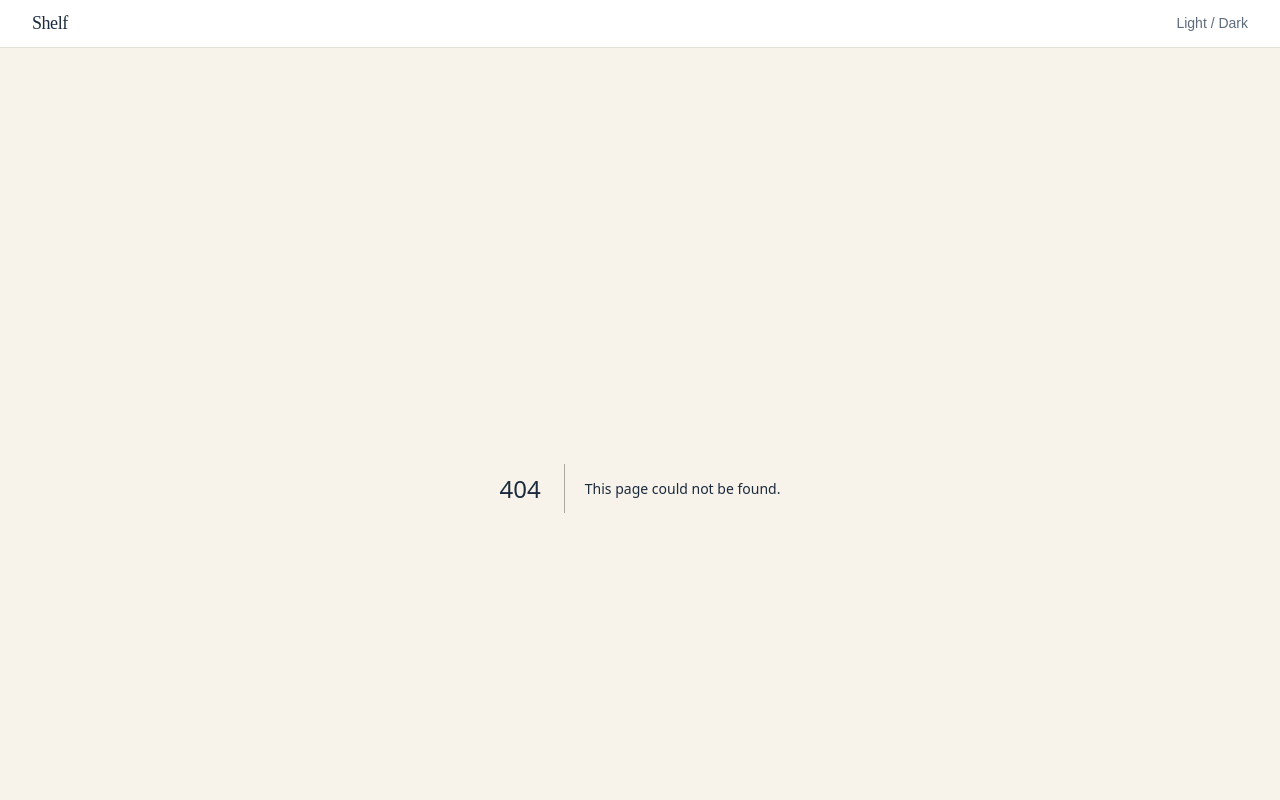
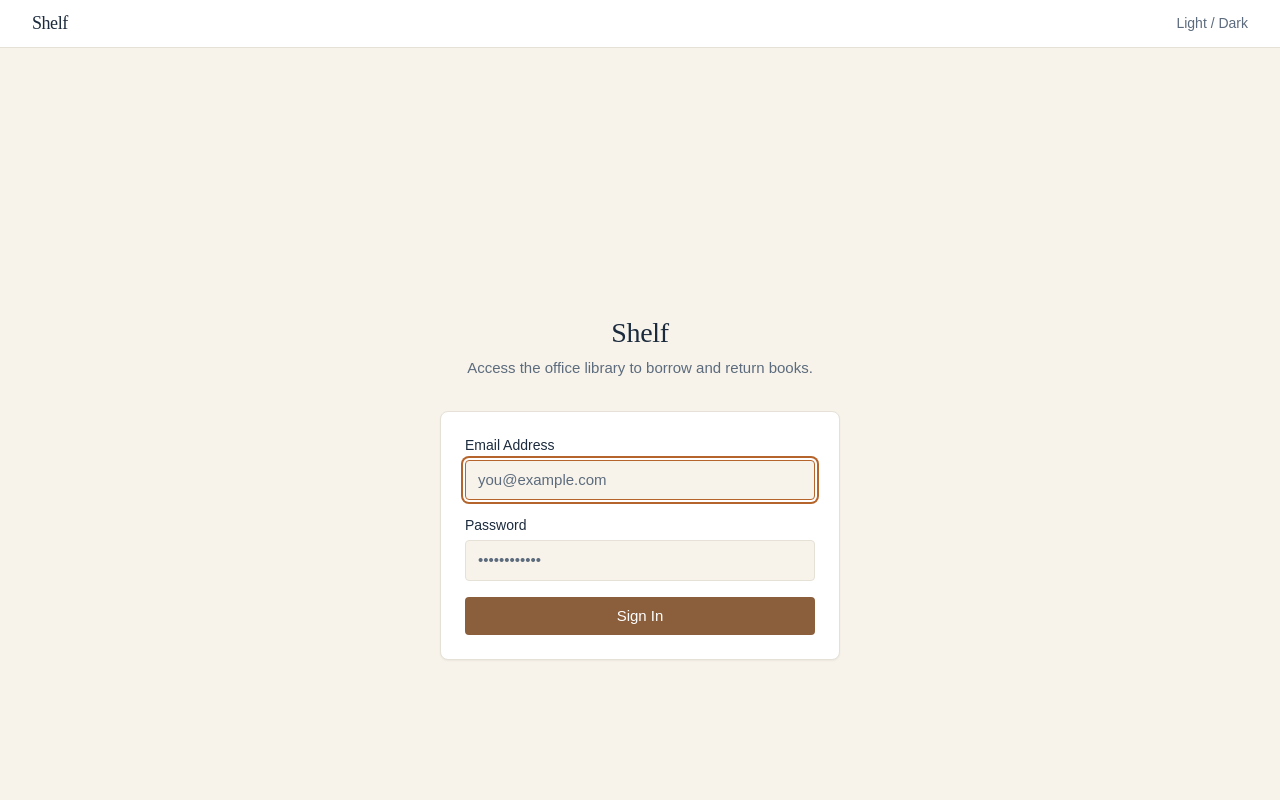
Before and after one commit to AEGIS-OSX/shelf-ii, a Next.js app: page /sign-in in a window 1280 px wide. Before the commit this address had no page. Shown: the top 800 px of the page. Built offline with nearby package versions, Linux system fonts and the light colour scheme.

Commit message:
feat: Sign-In page [worker-t1 via sterling]

```diff
--- /dev/null
+++ b/app/sign-in/SignInForm.tsx
@@ -0,0 +1,228 @@
+"use client";
+
+import { useState, useRef, useEffect, useCallback, type FormEvent } from "react";
+import { motion } from "framer-motion";
+
+interface SignInFormProps {
+  redirectTo: string;
+}
+
+export default function SignInForm({ redirectTo }: SignInFormProps) {
+  const [email, setEmail] = useState("");
+  const [password, setPassword] = useState("");
+  const [error, setError] = useState<string | null>(null);
+  const [loading, setLoading] = useState(false);
+  const [fieldErrors, setFieldErrors] = useState<{ email?: string; password?: string }>({});
+
+  const formRef = useRef<HTMLFormElement>(null);
+  const emailRef = useRef<HTMLInputElement>(null);
+  const submitRef = useRef<HTMLButtonElement>(null);
+
+  // Focus the email field on mount
+  useEffect(() => {
+    emailRef.current?.focus();
+  }, []);
+
+  // Focus trap: keep focus within the form while it is mounted
+  const handleKeyDown = useCallback((e: KeyboardEvent) => {
+    if (e.key === "Escape") {
+      // On Escape, move focus to the email field (no close action since this is not a drawer)
+      emailRef.current?.focus();
+      return;
+    }
+
+    if (e.key !== "Tab") return;
+
+    const form = formRef.current;
+    if (!form) return;
+
+    const focusable = form.querySelectorAll<HTMLElement>(
+      "input, button, [tabindex]:not([tabindex='-1'])"
+    );
+    if (focusable.length === 0) return;
+
+    const first = focusable[0];
+    const last = focusable[focusable.length - 1];
+
+    if (e.shiftKey) {
+      if (document.activeElement === first) {
+        e.preventDefault();
+        last.focus();
+      }
+    } else {
+      if (document.activeElement === last) {
+        e.preventDefault();
+        first.focus();
+      }
+    }
+  }, []);
+
+  useEffect(() => {
+    document.addEventListener("keydown", handleKeyDown);
+    return () => document.removeEventListener("keydown", handleKeyDown);
+  }, [handleKeyDown]);
+
+  function validate(): boolean {
+    const errors: { email?: string; password?: string } = {};
+    let valid = true;
+
+    if (!email.trim()) {
+      errors.email = "This field is required.";
+      valid = false;
+    }
+    if (!password.trim()) {
+      errors.password = "This field is required.";
+      valid = false;
+    }
+
+    setFieldErrors(errors);
+    return valid;
+  }
+
+  async function handleSubmit(e: FormEvent) {
+    e.preventDefault();
+    setError(null);
+
+    if (!validate()) return;
+
+    setLoading(true);
+
+    // Simulate authentication delay
+    await new Promise((resolve) => setTimeout(resolve, 800));
+
+    // For now, accept any non-empty credentials as a demo flow
+    // Real auth will be wired to Supabase in a later task
+    if (email.trim() && password.trim()) {
+      window.location.href = redirectTo;
+    } else {
+      setError("Incorrect email or password.");
+      setLoading(false);
+    }
+  }
+
+  return (
+    <form
+      ref={formRef}
+      onSubmit={handleSubmit}
+      noValidate
+      className="rounded-[8px] border border-[var(--color-border)] bg-[var(--color-surface)] p-[var(--space-6)] shadow-sm"
+    >
+      <div className="space-y-[var(--space-4)]">
+        {/* Email field */}
+        <div>
+          <label
+            htmlFor="email"
+            className="mb-[var(--space-1)] block text-[14px] leading-[1.4] font-[500] text-[var(--color-ink)]"
+          >
+            Email Address
+          </label>
+          <input
+            ref={emailRef}
+            id="email"
+            type="email"
+            autoComplete="email"
+            value={email}
+            onChange={(e) => {
+              setEmail(e.target.value);
+              if (fieldErrors.email) {
+                setFieldErrors((prev) => ({ ...prev, email: undefined }));
+              }
+            }}
+            placeholder="you@example.com"
+            aria-invalid={!!fieldErrors.email}
+            aria-describedby={fieldErrors.email ? "email-error" : undefined}
+            disabled={loading}
+            className="w-full rounded-[4px] border border-[var(--color-border)] bg-[var(--color-canvas)] px-[var(--space-3)] py-[var(--space-2)] text-[15px] leading-[1.5] text-[var(--color-ink)] placeholder:text-[var(--color-ink-muted)] transition-colors duration-150 focus:border-[var(--color-focus)] focus:outline-none focus:ring-[2px] focus:ring-[var(--color-focus)] focus:ring-offset-[2px] focus:ring-offset-[var(--color-surface)] disabled:cursor-not-allowed disabled:opacity-50"
+          />
+          {fieldErrors.email && (
+            <p id="email-error" className="mt-[var(--space-1)] text-[14px] leading-[1.4] text-[var(--color-checked-out)]" role="alert">
+              {fieldErrors.email}
+            </p>
+          )}
+        </div>
+
+        {/* Password field */}
+        <div>
+          <label
+            htmlFor="password"
+            className="mb-[var(--space-1)] block text-[14px] leading-[1.4] font-[500] text-[var(--color-ink)]"
+          >
+            Password
+          </label>
+          <input
+            id="password"
+            type="password"
+            autoComplete="current-password"
+            value={password}
+            onChange={(e) => {
+              setPassword(e.target.value);
+              if (fieldErrors.password) {
+                setFieldErrors((prev) => ({ ...prev, password: undefined }));
+              }
+            }}
+            placeholder="&bull;&bull;&bull;&bull;&bull;&bull;&bull;&bull;&bull;&bull;&bull;&bull;"
+            aria-invalid={!!fieldErrors.password}
+            aria-describedby={fieldErrors.password ? "password-error" : undefined}
+            disabled={loading}
+            className="w-full rounded-[4px] border border-[var(--color-border)] bg-[var(--color-canvas)] px-[var(--space-3)] py-[var(--space-2)] text-[15px] leading-[1.5] text-[var(--color-ink)] placeholder:text-[var(--color-ink-muted)] transition-colors duration-150 focus:border-[var(--color-focus)] focus:outline-none focus:ring-[2px] focus:ring-[var(--color-focus)] focus:ring-offset-[2px] focus:ring-offset-[var(--color-surface)] disabled:cursor-not-allowed disabled:opacity-50"
+          />
+          {fieldErrors.password && (
+            <p id="password-error" className="mt-[var(--space-1)] text-[14px] leading-[1.4] text-[var(--color-checked-out)]" role="alert">
+              {fieldErrors.password}
+            </p>
+          )}
+        </div>
+
+        {/* General error */}
+        {error && (
+          <motion.p
+            initial={{ opacity: 0, y: -4 }}
+            animate={{ opacity: 1, y: 0 }}
+            transition={{ duration: 0.2, ease: "easeOut" }}
+            className="text-[14px] leading-[1.4] text-[var(--color-checked-out)]"
+            role="alert"
+          >
+            {error}
+          </motion.p>
+        )}
+
+        {/* Submit button */}
+        <button
+          ref={submitRef}
+          type="submit"
+          disabled={loading}
+          className="w-full rounded-[4px] bg-[var(--color-shelf-brown)] px-[var(--space-4)] py-[var(--space-2)] text-[15px] leading-[1.5] font-[500] text-[var(--color-surface)] transition-colors duration-150 hover:opacity-90 focus:outline-none focus:ring-[2px] focus:ring-[var(--color-focus)] focus:ring-offset-[2px] focus:ring-offset-[var(--color-surface)] disabled:cursor-not-allowed disabled:opacity-50"
+        >
+          {loading ? (
+            <span className="flex items-center justify-center gap-[var(--space-2)]">
+              <svg
+                className="h-[16px] w-[16px] animate-spin text-[var(--color-surface)]"
+                xmlns="http://www.w3.org/2000/svg"
+                fill="none"
+                viewBox="0 0 24 24"
+                aria-hidden="true"
+              >
+                <circle
+                  className="opacity-25"
+                  cx="12"
+                  cy="12"
+                  r="10"
+                  stroke="currentColor"
+                  strokeWidth="4"
+                />
+                <path
+                  className="opacity-75"
+                  fill="currentColor"
+                  d="M4 12a8 8 0 018-8V0C5.373 0 0 5.373 0 12h4z"
+                />
+              </svg>
+              Signing in&hellip;
+            </span>
+          ) : (
+            "Sign In"
+          )}
+        </button>
+      </div>
+    </form>
+  );
+}
--- /dev/null
+++ b/app/sign-in/page.tsx
@@ -0,0 +1,19 @@
+import SignInForm from "./SignInForm";
+
+export default function SignInPage() {
+  return (
+    <main className="flex min-h-screen items-center justify-center bg-[var(--color-canvas)] p-[var(--space-4)]">
+      <div className="w-full max-w-[400px]">
+        <div className="mb-[var(--space-8)] text-center">
+          <h1 className="font-[family-name:var(--font-display)] text-[28px] font-[500] leading-[1.15] tracking-[-0.01em] text-[var(--color-ink)]">
+            Shelf
+          </h1>
+          <p className="mt-[var(--space-2)] text-[15px] leading-[1.5] text-[var(--color-ink-muted)]">
+            Access the office library to borrow and return books.
+          </p>
+        </div>
+        <SignInForm redirectTo="/" />
+      </div>
+    </main>
+  );
+}
```
